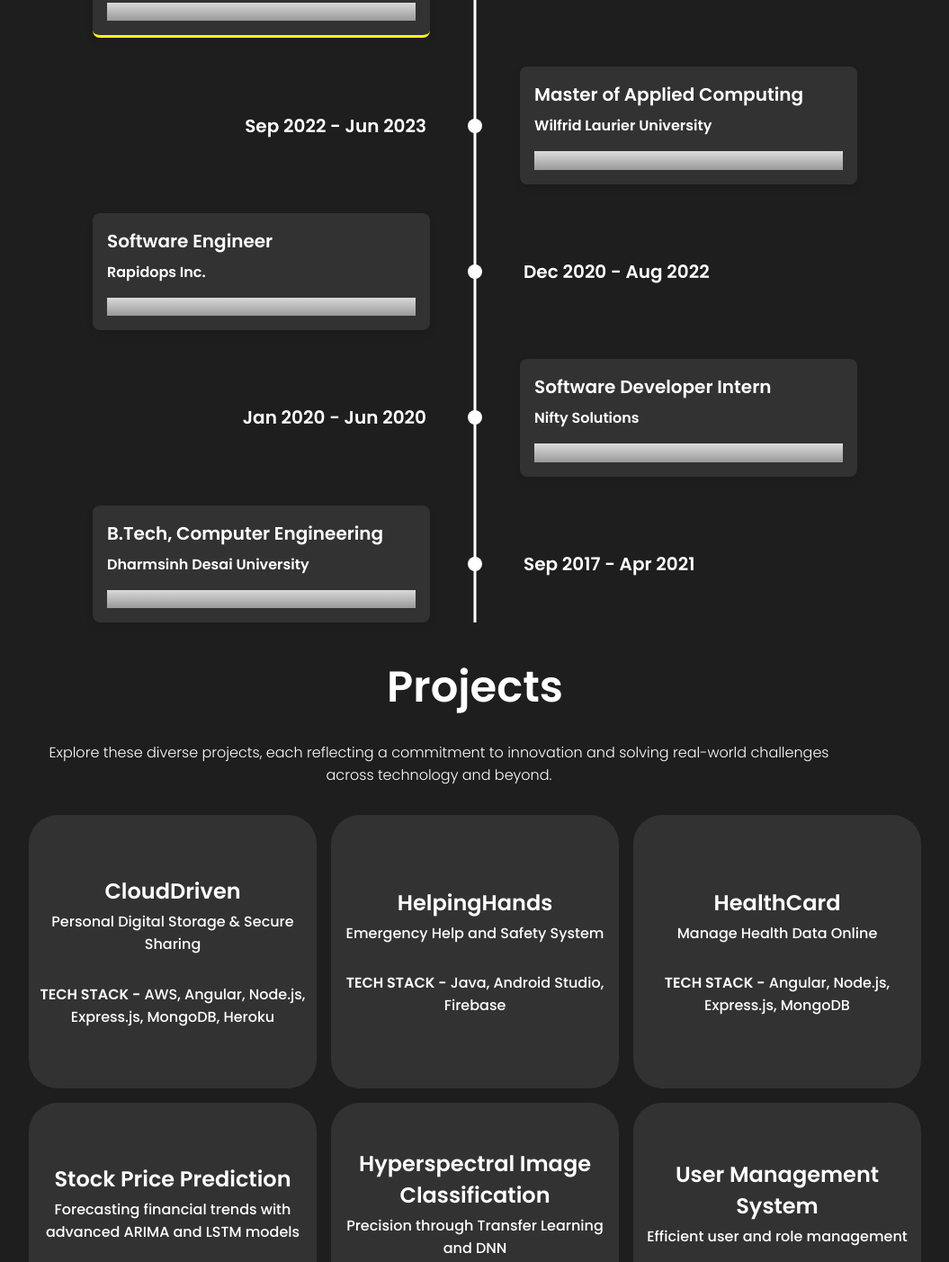
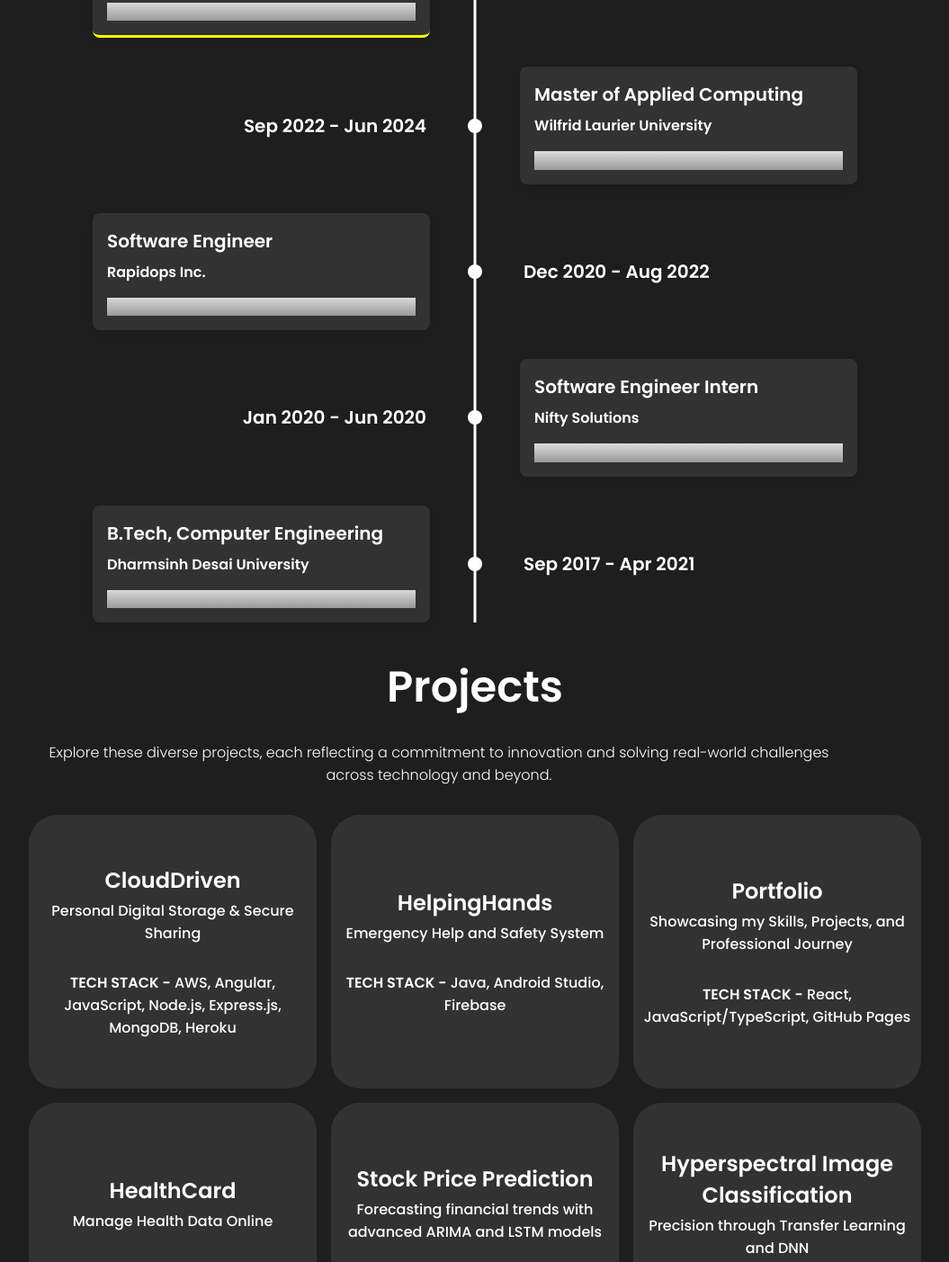
Before and after one commit to SmitPanchal1999/PortfolioBySmitPanchal.github.io, a React (Create React App) app: page / in a window 1280 px wide. Shown: the part 2160-3563 px from the top of the page at 90% size, without its empty margins (112-1167 px from the left). Built offline with nearby package versions, Linux system fonts and the light colour scheme.

Commit message:
added portfolio in the projects section

```diff
--- a/src/components/Experience/experience.js
+++ b/src/components/Experience/experience.js
@@ -10,7 +10,7 @@ const experiences = [
 		cardDetailedText: 'Ottawa, ON, Canada',
 	},
 	{
-		title: 'Sep 2022 - Jun 2023',
+		title: 'Sep 2022 - Jun 2024',
 		cardTitle: 'Master of Applied Computing',
 		cardSubtitle: 'Wilfrid Laurier University',
 		cardDetailedText: 'Waterloo, ON, Canada',
@@ -23,7 +23,7 @@ const experiences = [
 	},
 	{
 		title: 'Jan 2020 - Jun 2020',
-		cardTitle: 'Software Developer Intern',
+		cardTitle: 'Software Engineer Intern',
 		cardSubtitle: 'Nifty Solutions',
 		cardDetailedText: 'Vadodara, GJ, India',
 	},
--- a/src/components/Projects/projects.js
+++ b/src/components/Projects/projects.js
@@ -10,7 +10,7 @@ const Projects = () => {
 					<div className='project'>
 						<h2>CloudDriven</h2>
 						<p className='project-desc'>Personal Digital Storage & Secure Sharing</p>
-						<p className='tech-stack'><span className='tech-stack-title'>TECH STACK -</span> AWS, Angular, Node.js, Express.js, MongoDB, Heroku</p>
+						<p className='tech-stack'><span className='tech-stack-title'>TECH STACK -</span> AWS, Angular, JavaScript, Node.js, Express.js, MongoDB, Heroku</p>
 					</div>
 				</a>
 				<a href='https://github.com/SmitPanchal1999/HelpingHands' target='_blank' rel='noreferrer'>
@@ -21,11 +21,19 @@ const Projects = () => {
 
 					</div>
 				</a>
+				<a href='https://github.com/SmitPanchal1999/PortfolioBySmitPanchal.github.io' target='_blank' rel='noreferrer'>
+					<div className='project'>
+						<h2>Portfolio</h2>
+						<p className='project-desc'>Showcasing my Skills, Projects, and Professional Journey</p>
+						<p className='tech-stack'><span className='tech-stack-title'>TECH STACK -</span> React, JavaScript/TypeScript, GitHub Pages</p>
+
+					</div>
+				</a>
 				<a href='https://github.com/SmitPanchal1999/HealthCard' target='_blank' rel='noreferrer'>
 					<div className='project'>
 						<h2>HealthCard</h2>
 						<p className='project-desc'>Manage Health Data Online</p>
-						<p className='tech-stack'><span className='tech-stack-title'>TECH STACK -</span> Angular, Node.js, Express.js, MongoDB</p>
+						<p className='tech-stack'><span className='tech-stack-title'>TECH STACK -</span> Angular, JavaScript, Node.js, Express.js, MongoDB</p>
 
 					</div>
 				</a>
@@ -50,7 +58,7 @@ const Projects = () => {
 					<div className='project'>
 						<h2>User Management System</h2>
 						<p className='project-desc'>Efficient user and role management</p>
-						<p className='tech-stack'><span className='tech-stack-title'>TECH STACK -</span> Angular, Node.js, ElasticSearch, Grafana</p>
+						<p className='tech-stack'><span className='tech-stack-title'>TECH STACK -</span> Angular, JavaScript, Node.js, ElasticSearch, Grafana</p>
 
 					</div>
 				</a>
```
